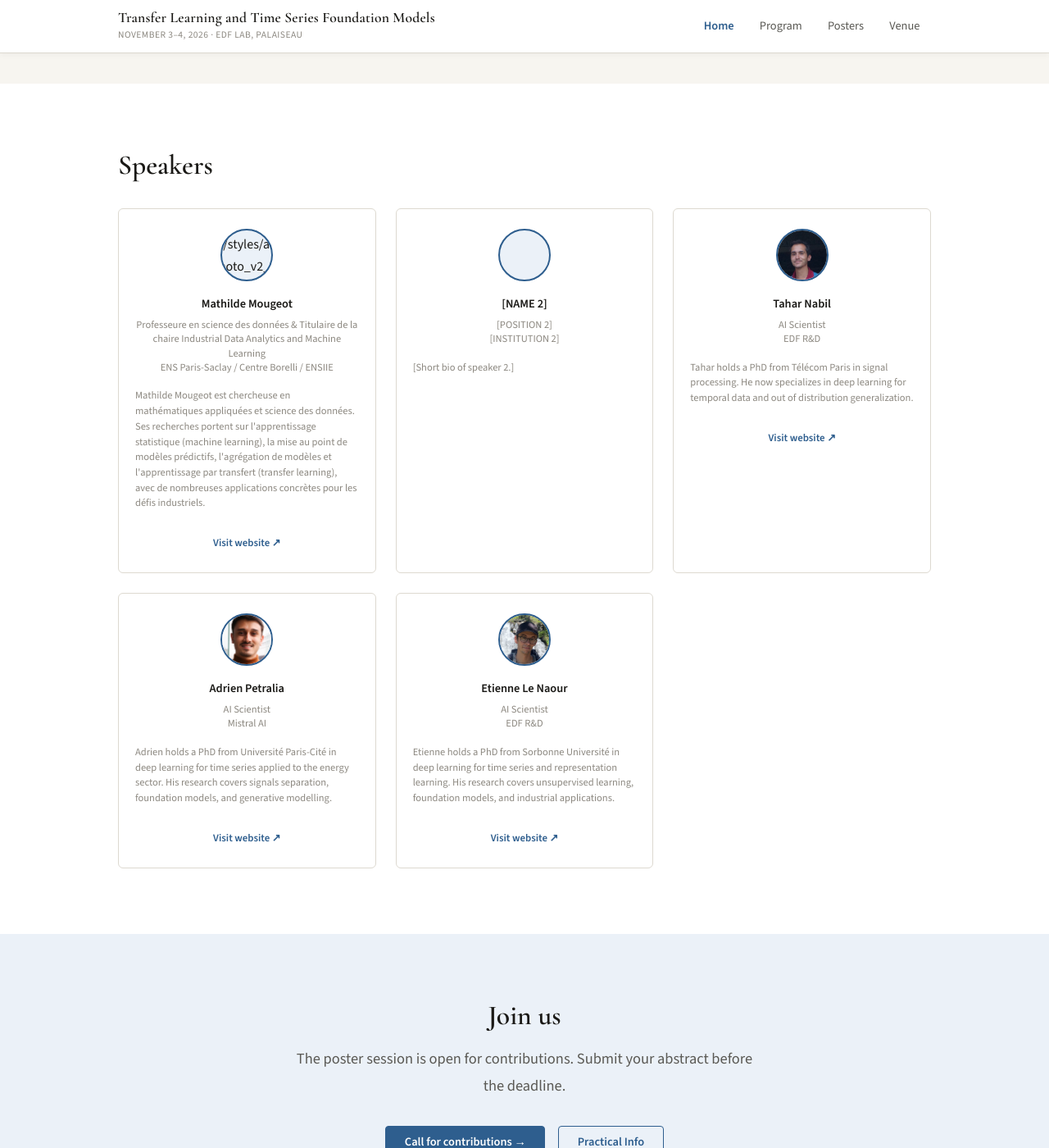
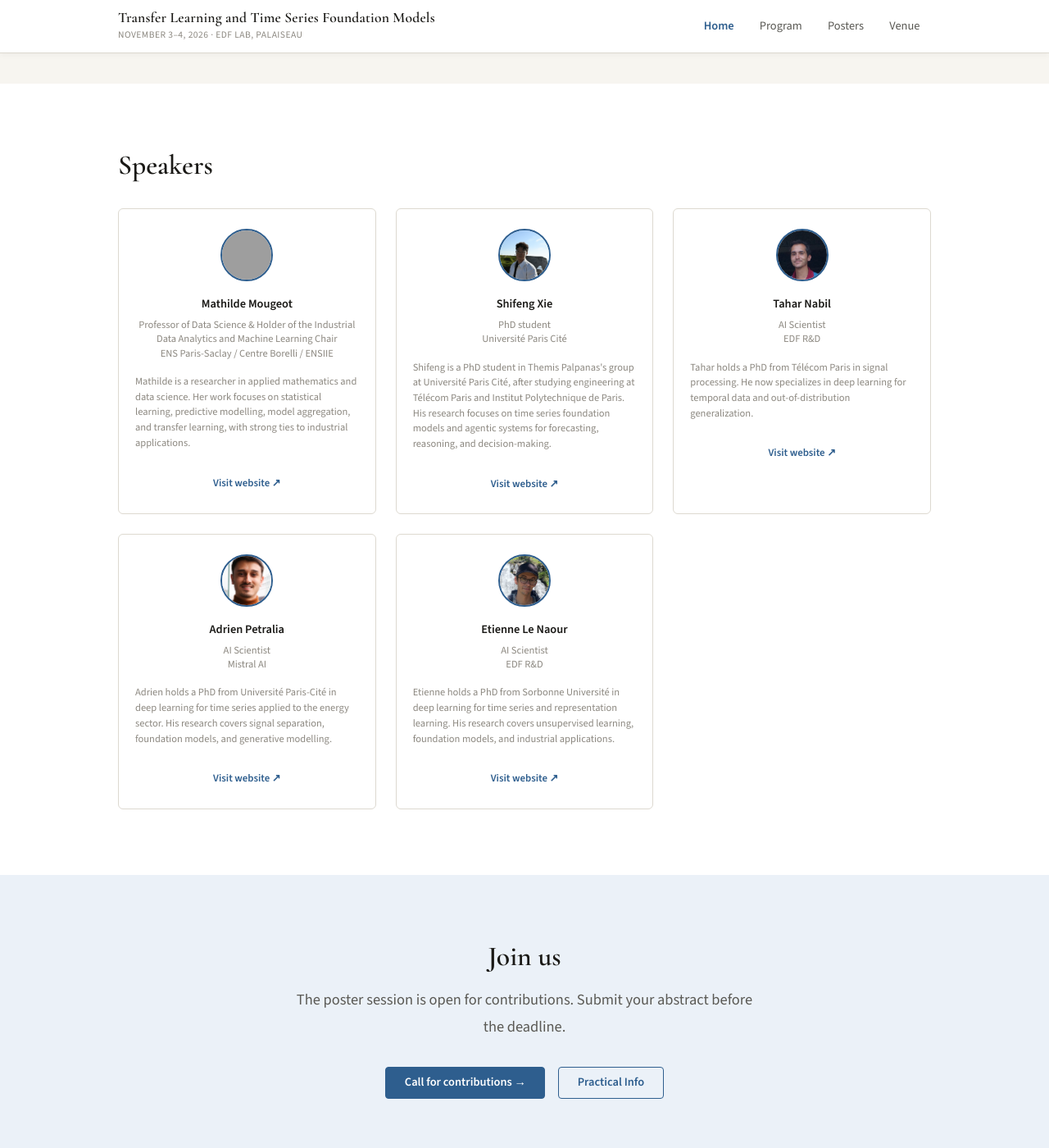
Before and after one commit to yvenn-amara/DECATTLON, a Jekyll site: the page built from index.md, in a window 1280 px wide and 1400 px high, scrolled down 1177 px. Shown: the whole window at 82% size. Built offline with Jekyll 4.4.1, drawn with Linux system fonts in a browser that asks for light colours; grey boxes are pictures that could not be loaded.

Commit message:
update speakers bio

```diff
--- a/_data/speakers.yml
+++ b/_data/speakers.yml
@@ -9,30 +9,30 @@
 
 - name: "Mathilde Mougeot"
   affiliation: "ENS Paris-Saclay / Centre Borelli / ENSIIE"
-  title: "Professeure en science des données & Titulaire de la chaire Industrial Data Analytics and Machine Learning"
-  photo: https://ens-paris-saclay.fr/sites/default/files/styles/actu_bandeau/public/2021-10/mougeot_mathilde_photo_v2_recadree.jpg"
-  bio: "Mathilde Mougeot est chercheuse en mathématiques appliquées et science des données. Ses recherches portent sur l'apprentissage statistique (machine learning), la mise au point de modèles prédictifs, l'agrégation de modèles et l'apprentissage par transfert (transfer learning), avec de nombreuses applications concrètes pour les défis industriels."
+  title: "Professor of Data Science & Holder of the Industrial Data Analytics and Machine Learning Chair"
+  photo: "https://ens-paris-saclay.fr/sites/default/files/styles/actu_bandeau/public/2021-10/mougeot_mathilde_photo_v2_recadree.jpg"
+  bio: "Mathilde is a researcher in applied mathematics and data science. Her work focuses on statistical learning, predictive modelling, model aggregation, and transfer learning, with strong ties to industrial applications."
   website: "https://sites.google.com/site/mougeotmathilde/"
 
-- name: "[NAME 2]"
-  affiliation: "[INSTITUTION 2]"
-  title: "[POSITION 2]"
-  photo: ""
-  bio: "[Short bio of speaker 2.]"
-  website: ""
+- name: "Shifeng Xie"
+  affiliation: "Université Paris Cité"
+  title: "PhD student"
+  photo: "assets/img/ShifengXie.png"
+  bio: "Shifeng is a PhD student in Themis Palpanas's group at Université Paris Cité, after studying engineering at Télécom Paris and Institut Polytechnique de Paris. His research focuses on time series foundation models and agentic systems for forecasting, reasoning, and decision-making."
+  website: "https://shifengxie.github.io"
 
 - name: "Tahar Nabil"
   affiliation: "EDF R&D"
   title: "AI Scientist"
   photo: "assets/img/Nabil.png"
-  bio: "Tahar holds a PhD from Télécom Paris in signal processing. He now specializes in deep learning for temporal data and out of distribution generalization."
+  bio: "Tahar holds a PhD from Télécom Paris in signal processing. He now specializes in deep learning for temporal data and out-of-distribution generalization."
   website: "https://taharnbl.github.io/"
 
 - name: "Adrien Petralia"
   affiliation: "Mistral AI"
   title: "AI Scientist"
   photo: "assets/img/Petralia.png"
-  bio: "Adrien holds a PhD from Université Paris-Cité in deep learning for time series applied to the energy sector. His research covers signals separation, foundation models, and generative modelling."
+  bio: "Adrien holds a PhD from Université Paris-Cité in deep learning for time series applied to the energy sector. His research covers signal separation, foundation models, and generative modelling."
   website: "https://adrienpetralia.github.io/"
 
 - name: "Etienne Le Naour"
```
